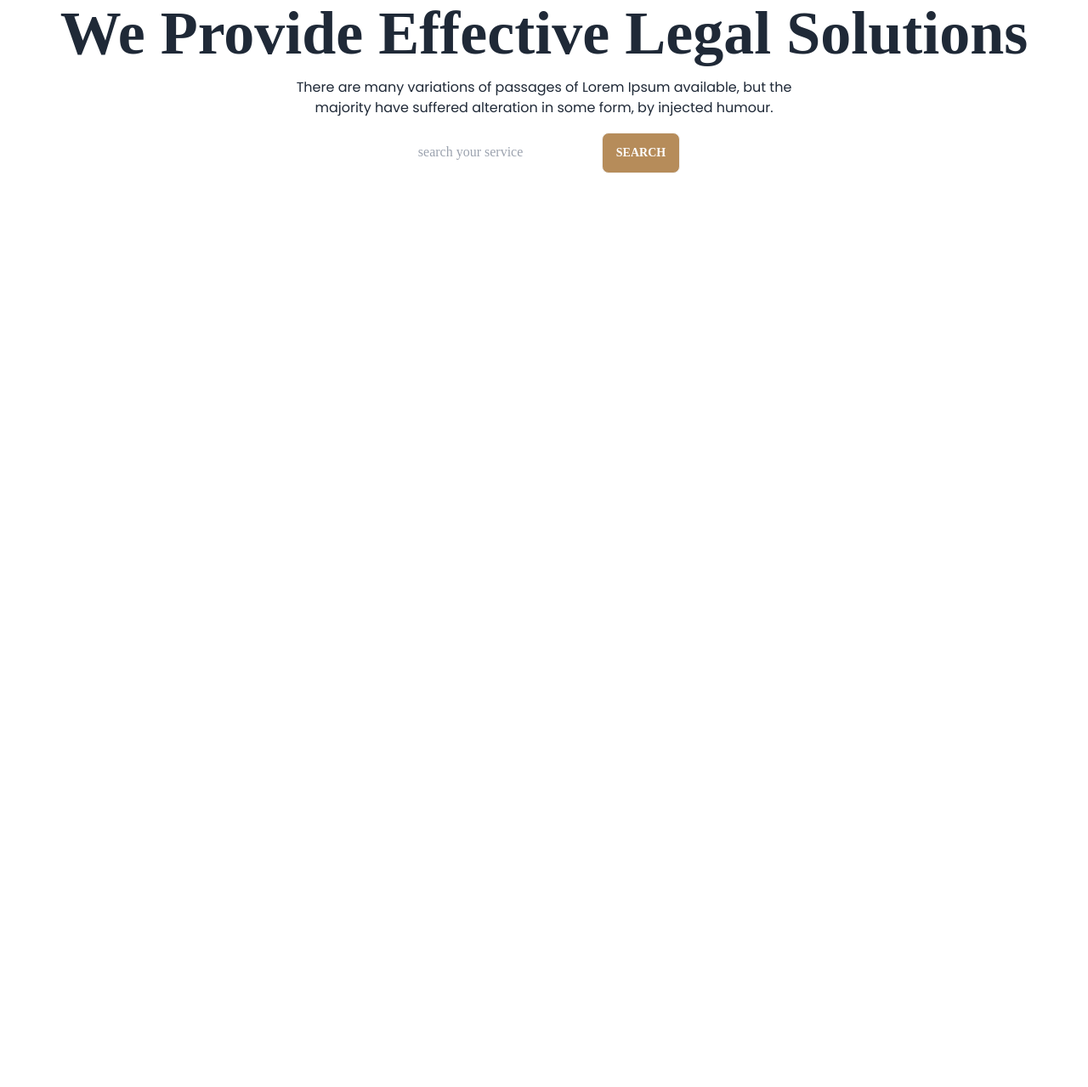
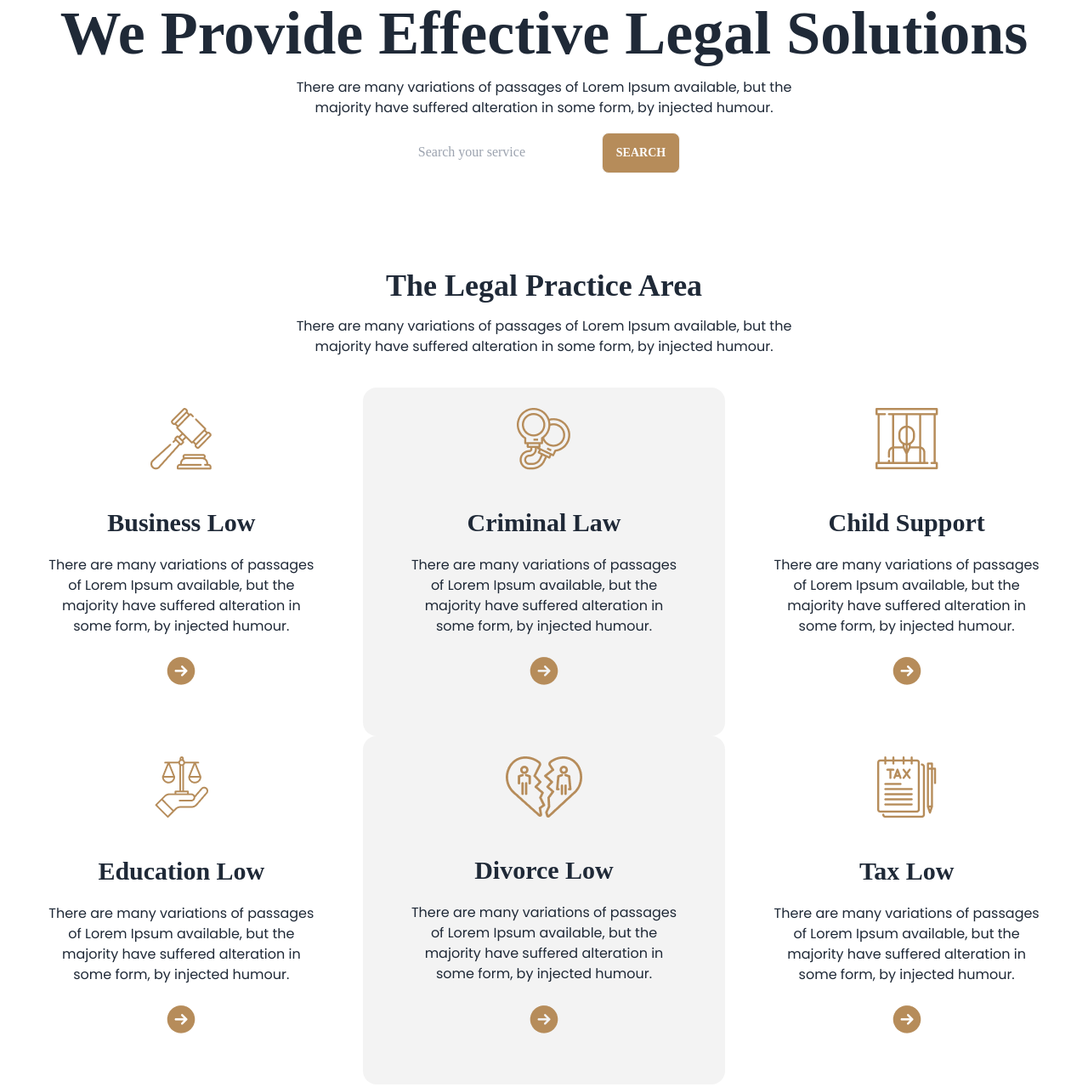
Before and after one commit to Syed-Musa/legal-website-resources, a plain HTML site: page index.html in a window 1280 px wide. Shown: the part 795-2074 px from the top of the page at 85% size. Before the commit the page ends 1095 px from the top, so only its background shows below. Drawn offline with nearby package versions, Linux system fonts and the light colour scheme; a web font is replaced by a local one.

Commit message:
added a legal section

```diff
--- a/index.html
+++ b/index.html
@@ -89,14 +89,96 @@
                 <p class="font-poppins text-base w-2/4 m-auto mt-4 text-center">There are many variations of passages of Lorem Ipsum available, but the majority have suffered alteration in some form, by injected humour.</p>
             </div>
             <div class="text-center mt-4">
-                <input class="rounded-lg p-3 text-yellow-50" type="text" placeholder="search your service">
+                <input class="rounded-lg p-3 text-yellow-50" type="text" placeholder="Search your service">
                 <button class="btn bg-[#b68c5a] text-white">Search</button>
             </div>
         </section>
+        <!--banner section End-->
     </header>
+    <!--header section End-->
 
+    <!--main section Start-->
     <main>
+        <!--legal section Start-->
+        <section class="my-28">
+            <h3 class="text-4xl font-extrabold text-center">The Legal Practice Area</h3>
+            <p class="font-poppins text-base w-2/4 m-auto mt-4 text-center">There are many variations of passages of Lorem Ipsum available, but the majority have suffered alteration in some form, by injected humour.</p>
 
+            <div class="grid grid-cols-1 md:grid-cols-3 lg:grid-rows-3 mt-9">
+                <!--card 1-->
+                <div class="card bg-base-100 p-6">
+                    <figure><img src="./images/business.png" alt="Shoes"/></figure>
+                    <div class="card-body">
+                      <h2 class="text-3xl font-extrabold mt-3 text-center">Business Low</h2>
+                      <p class="font-poppins text-base mt-3 text-center">There are many variations of passages of Lorem Ipsum available, but the majority have suffered alteration in some form, by injected humour.</p>
+                      <div class="justify-center mt-3 m-auto">
+                        <img src="./images/Frame.png" alt="">
+                      </div>
+                    </div>
+                </div>
+
+                <!--card 2-->
+                <div class="card bg-gradient-to-r from-[#F3F3F3] to-[#f3f3f3] p-6">
+                    <figure><img src="./images/criminal.png" alt="Shoes"/></figure>
+                    <div class="card-body">
+                      <h2 class="text-3xl font-extrabold mt-3 text-center">Criminal Law</h2>
+                      <p class="font-poppins text-base mt-3 text-center">There are many variations of passages of Lorem Ipsum available, but the majority have suffered alteration in some form, by injected humour.</p>
+                      <div class="justify-center mt-3 m-auto">
+                        <img src="./images/Frame.png" alt="">
+                      </div>
+                    </div>
+                </div>
+
+                <!--card 3-->
+                <div class="card bg-base-100 p-6">
+                    <figure><img src="./images/child.png" alt="Shoes"/></figure>
+                    <div class="card-body">
+                      <h2 class="text-3xl font-extrabold mt-3 text-center">Child Support</h2>
+                      <p class="font-poppins text-base mt-3 text-center">There are many variations of passages of Lorem Ipsum available, but the majority have suffered alteration in some form, by injected humour.</p>
+                      <div class="justify-center mt-3 m-auto">
+                        <img src="./images/Frame.png" alt="">
+                      </div>
+                    </div>
+                </div>
+
+                <!--card 4-->
+                <div class="card bg-base-100 p-6">
+                    <figure><img src="./images/education.png" alt="Shoes"/></figure>
+                    <div class="card-body">
+                      <h2 class="text-3xl font-extrabold mt-3 text-center">Education Low</h2>
+                      <p class="font-poppins text-base mt-3 text-center">There are many variations of passages of Lorem Ipsum available, but the majority have suffered alteration in some form, by injected humour.</p>
+                      <div class="justify-center mt-3 m-auto">
+                        <img src="./images/Frame.png" alt="">
+                      </div>
+                    </div>
+                </div>
+
+                <!--card 5-->
+                <div class="card bg-gradient-to-r from-[#F3F3F3] to-[#f3f3f3] p-6">
+                    <figure><img src="./images/divorce.png" alt="Shoes"/></figure>
+                    <div class="card-body">
+                      <h2 class="text-3xl font-extrabold mt-3 text-center">Divorce Low</h2>
+                      <p class="font-poppins text-base mt-3 text-center">There are many variations of passages of Lorem Ipsum available, but the majority have suffered alteration in some form, by injected humour.</p>
+                      <div class="justify-center mt-3 m-auto">
+                        <img src="./images/Frame.png" alt="">
+                      </div>
+                    </div>
+                </div>
+
+                <!--card 6-->
+                <div class="card bg-base-100 p-6">
+                    <figure><img src="./images/tax.png" alt="Shoes"/></figure>
+                    <div class="card-body">
+                      <h2 class="text-3xl font-extrabold mt-3 text-center">Tax Low</h2>
+                      <p class="font-poppins text-base mt-3 text-center">There are many variations of passages of Lorem Ipsum available, but the majority have suffered alteration in some form, by injected humour.</p>
+                      <div class="justify-center mt-3 m-auto">
+                        <img src="./images/Frame.png" alt="">
+                      </div>
+                    </div>
+                </div>
+            </div>
+        </section>
+        <!--legal section End-->
     </main>
 
     <footer>
```
